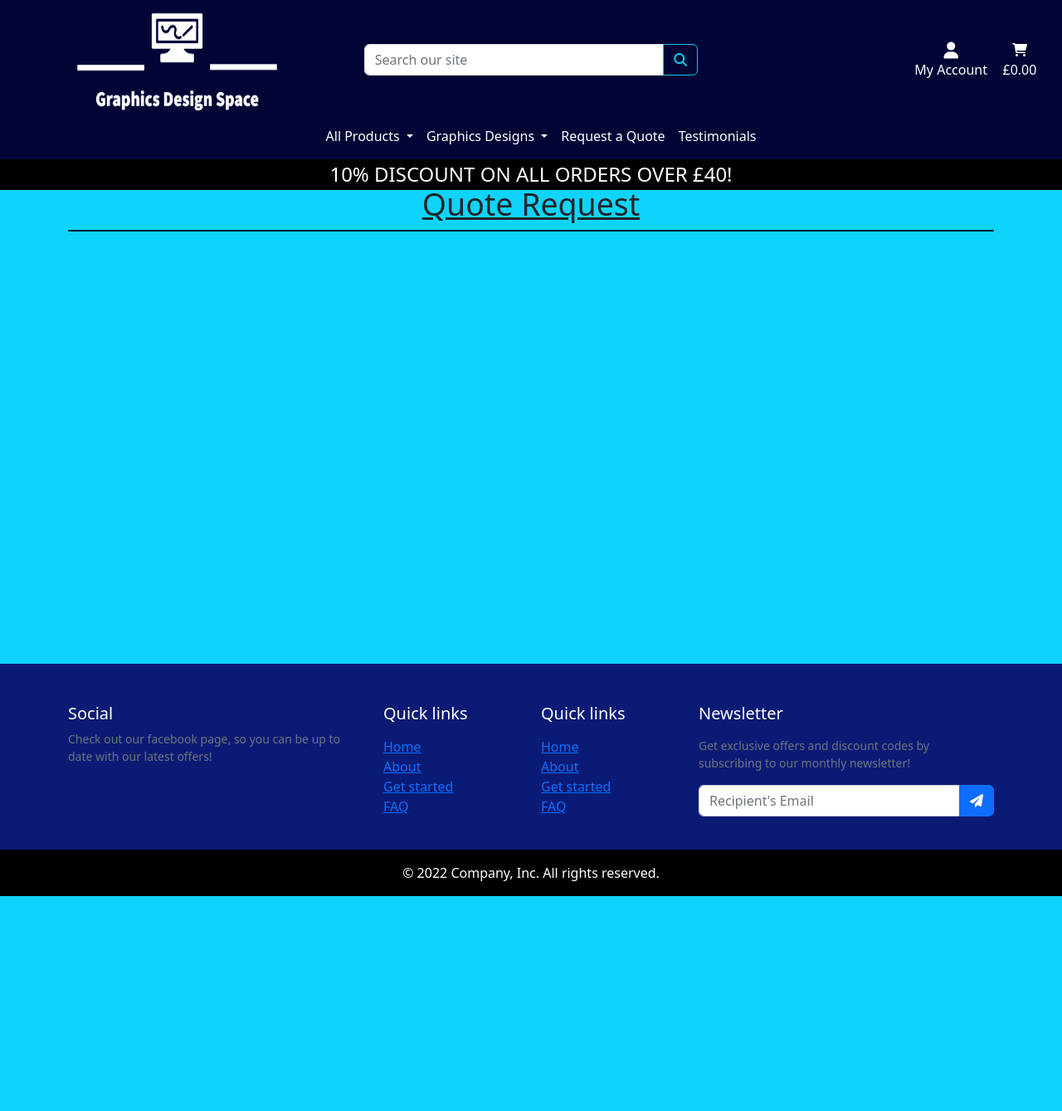
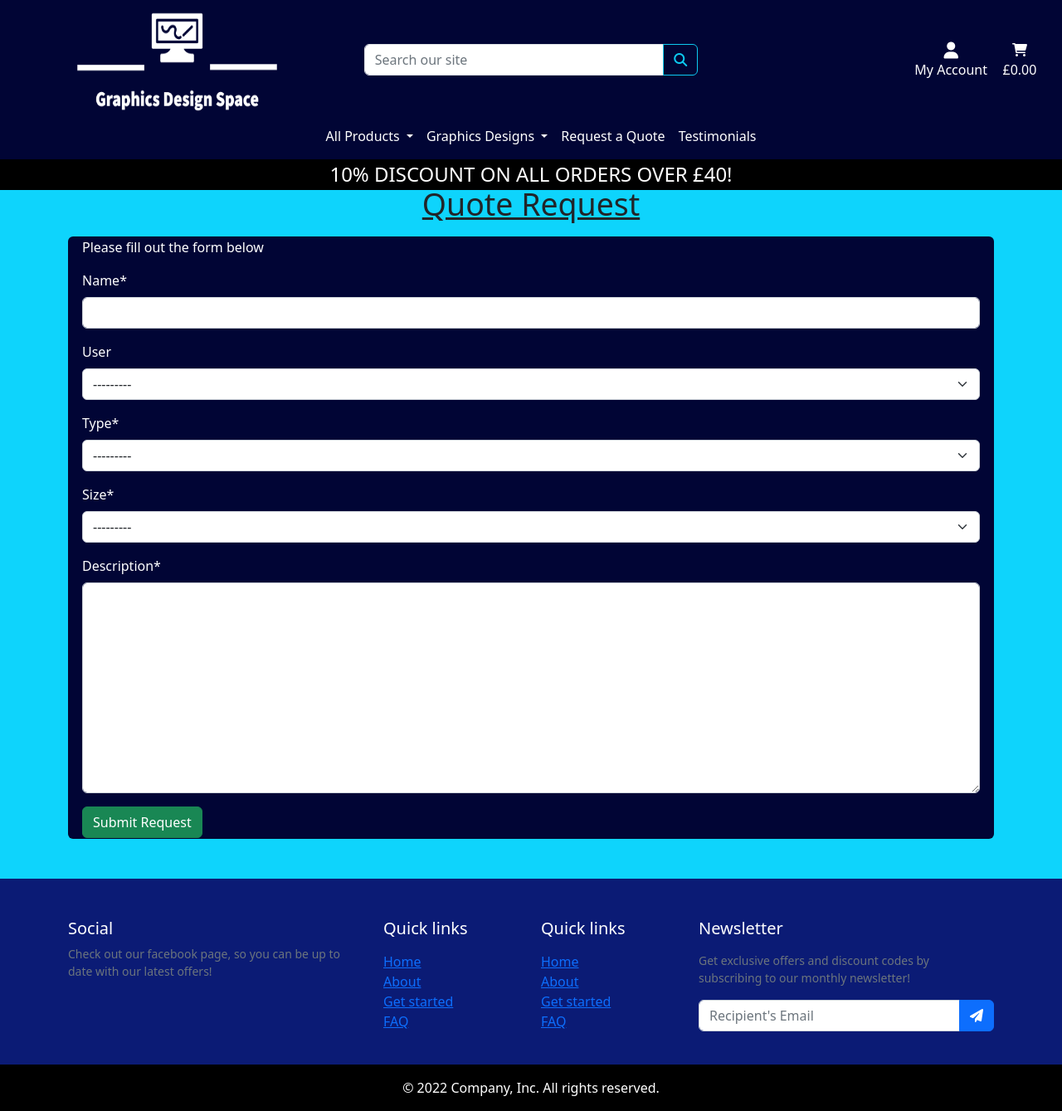
Before and after one commit to Awoyalejohn/GDS, a Django app: page /quotes/ in a window 1280 px wide. Shown: the whole page at 83% size. Before the commit the page ends 1080 px from the top, so only its background shows below. Run offline with Django 4.2, Linux system fonts and the light colour scheme; some libraries are stand-ins or nearby versions.

Commit message:
add quote request form to quote request template to view on website

```diff
--- a/quotes/templates/quotes/quote_request.html
+++ b/quotes/templates/quotes/quote_request.html
@@ -6,18 +6,25 @@
   <section class="quote-request-section py-5">
     <div class="col text-center my-3">
       <h2 class="section-heading">Quote Request</h2>
-
-      <!-- Product categories filtering navigation buttons -->
-
+    </div>
 
     <div class="container">
 
 
-      <!-- Bootstap cards grid -->
-      <div class="card main-bg">
+      <!-- Bootstrap card-->
+      <div class="card main-bg px-3">
+        <p class="text-white">Please fill out the form below</p>
+        <form action="" method="POST" id="" class="text-white">
+          {% csrf_token %}
+
+            {{ form | crispy }}
+          <button type="submit" class="btn btn-success">Submit Request</button>
+
+        </form>
+
+      </div><!-- end/ Bootstap card -->
 
 
-      </div><!-- end/ Bootstap cards grid -->
 
     </div>
 
--- a/quotes/views.py
+++ b/quotes/views.py
@@ -1,9 +1,19 @@
-from django.shortcuts import render
+from django.shortcuts import render, redirect, reverse
 from django.views.generic import View
+from django.contrib import messages
+from .forms import QuoteRequestForm
 # Create your views here.
 class QuoteRequestView(View):
     def get(self, request):
+        form = QuoteRequestForm()
         template = 'quotes/quote_request.html'
-        context = {}
+        context = {'form': form}
 
         return render(request, template, context)
+
+    def post(self, request):
+        form = QuoteRequestForm(request.POST)
+        if form.is_valid():
+            form.save()
+            messages.success(request, 'Thank you for your request')
+            return redirect(reverse('quote_request'))
```
